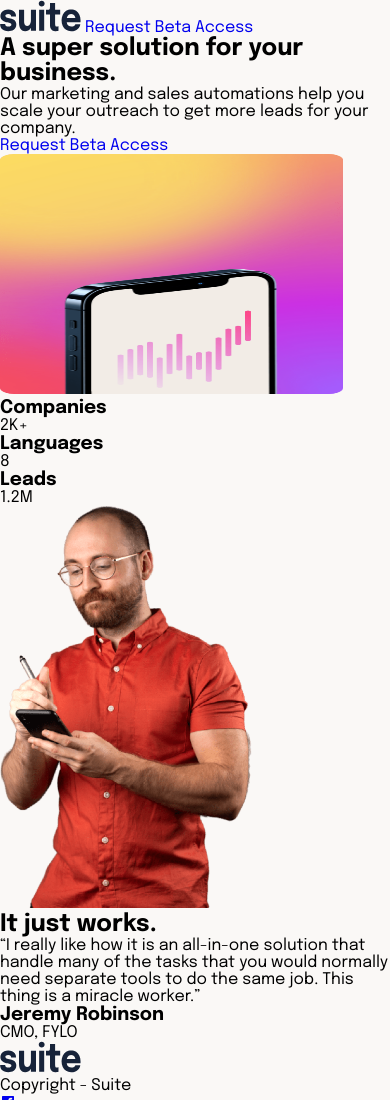
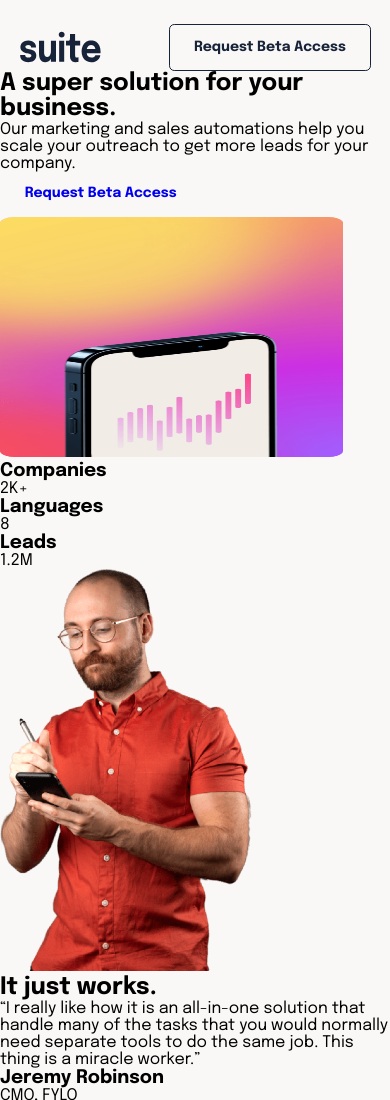
Before and after one commit to BranLeeDev/suite, a website: page index.html in a window 390 px wide. Shown: the top 1100 px of the page. Drawn offline with nearby package versions, Linux system fonts and the light colour scheme.

Commit message:
Estilos para el header, es responsive y tiene transiciones con hover en 'request beta access'

```diff
--- a/css/desktops.css
+++ b/css/desktops.css
@@ -0,0 +1,19 @@
+/* Header styles */
+.header {
+  margin-top: 3.125em;
+}
+
+.header__request-access {
+  background-image: linear-gradient(
+    var(--link-color-dark),
+    var(--link-color-dark)
+  );
+  background-repeat: no-repeat;
+  background-size: 0% 100%;
+  transition: background-size 0.3s ease-in-out, color 0.3s ease-in-out;
+}
+
+.header__request-access:hover {
+  background-size: 100% 100%;
+  color: var(--link-color-light);
+}
--- a/css/styles.css
+++ b/css/styles.css
@@ -51,3 +51,35 @@ footer {
   position: absolute;
   z-index: -10;
 }
+
+/* Request Beta Access styles */
+.content-layout__request-access {
+  display: inline-flex;
+  justify-content: center;
+  width: 64%;
+  max-width: 14.375em;
+  padding: 0.75em 1em;
+  border-radius: 0.375em;
+  font-size: 0.875rem;
+  font-weight: 700;
+  line-height: 1.7;
+  text-transform: capitalize;
+}
+
+/* Header styles */
+.header {
+  margin-top: 1.5em;
+}
+
+.header__data-container {
+  display: flex;
+  justify-content: space-between;
+  align-items: center;
+  width: 90%;
+  margin: 0 auto;
+}
+
+.header__request-access {
+  border: 0.0625em solid var(--text-color-light);
+  color: var(--link-color-dark);
+}
--- a/css/tablets.css
+++ b/css/tablets.css
@@ -0,0 +1,9 @@
+.content-layout__request-access {
+  font-size: 1rem;
+  padding: 0.75rem 1.5rem;
+}
+
+/* Header styles */
+.header {
+  margin-top: 2.5em;
+}
```
